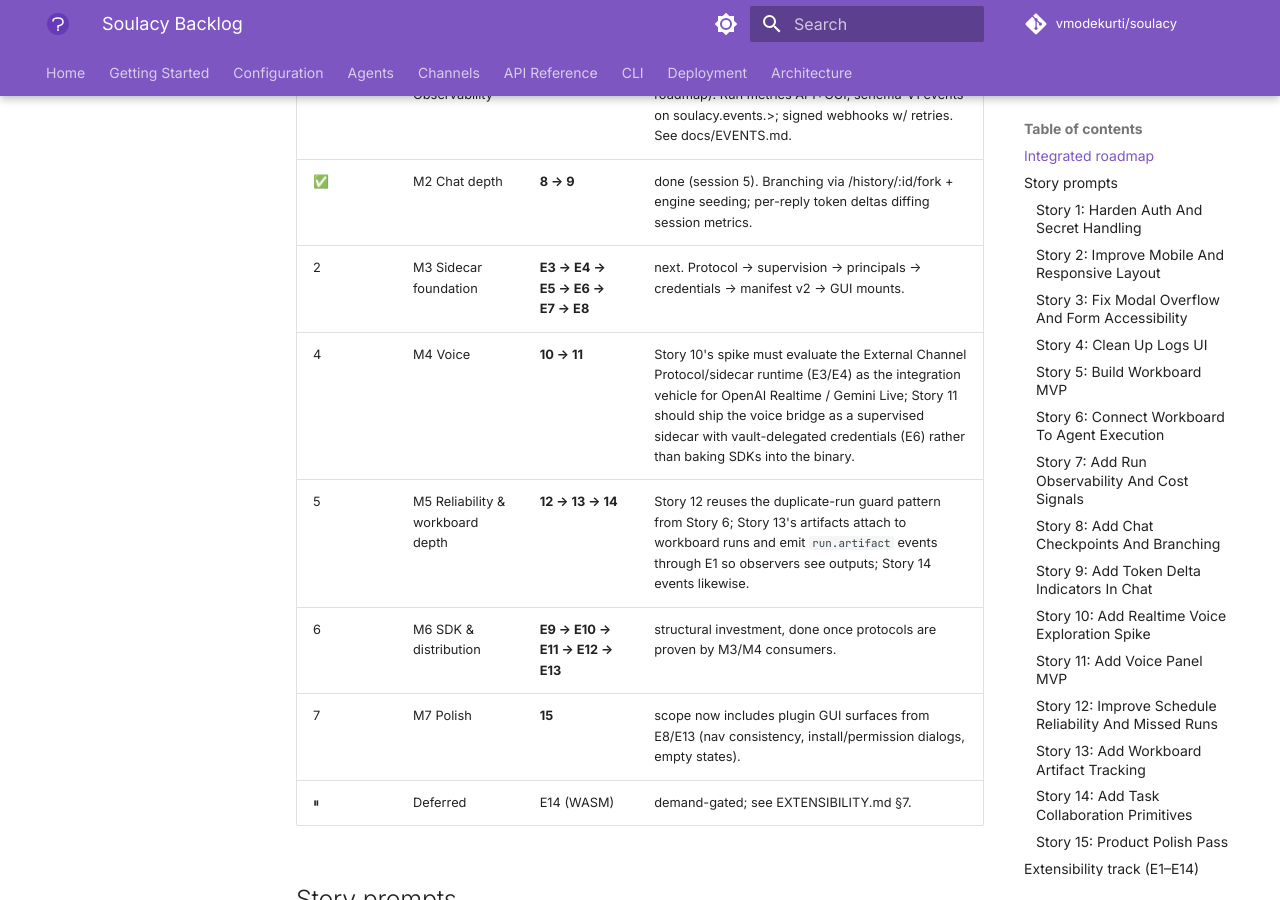
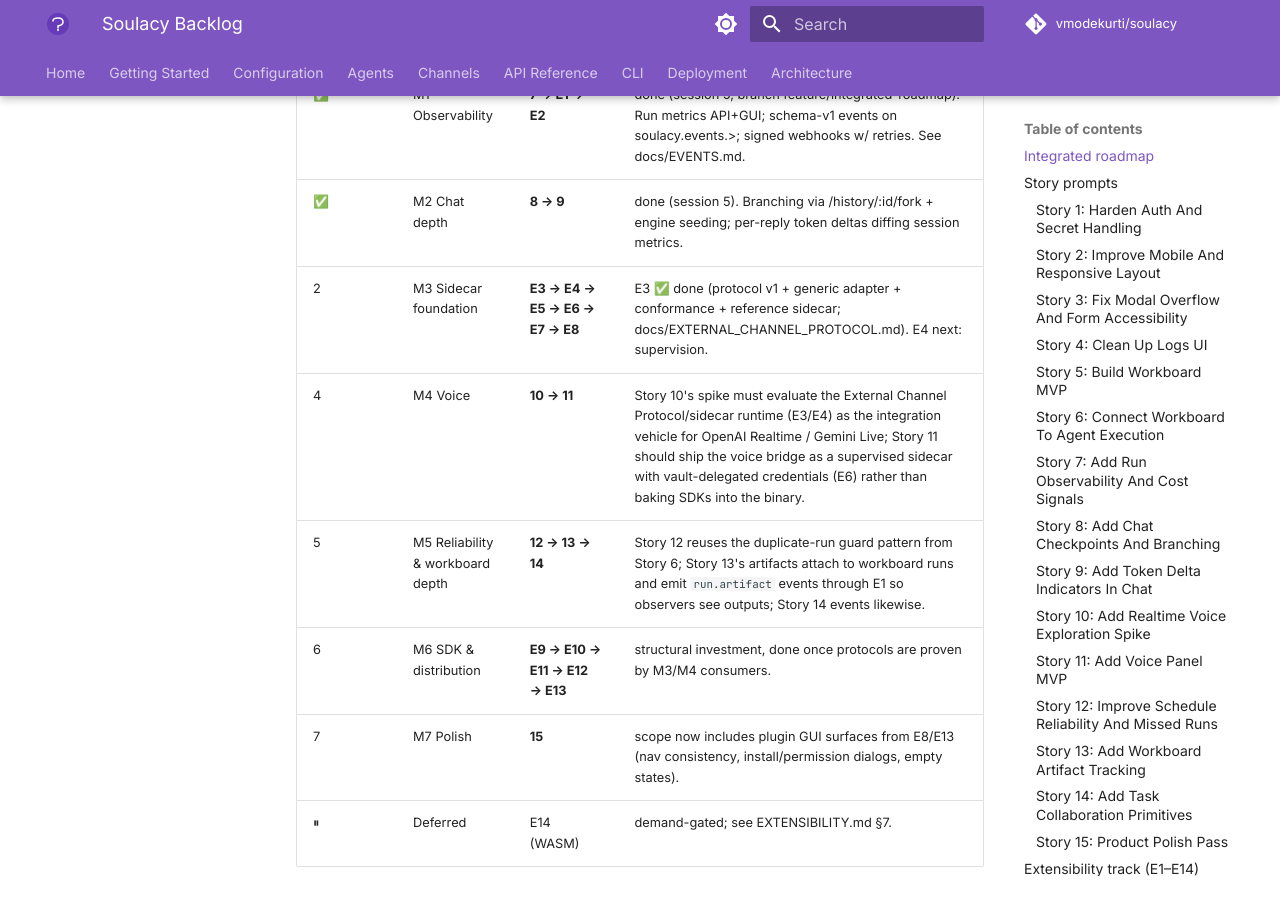
Before and after one commit to vmodekurti/soulacy, an MkDocs documentation site: the page built from docs/BACKLOG.md, in a window 1280 px wide and 900 px high, scrolled down 666 px. Built offline with MkDocs 1.6.1 and Material for MkDocs 9.7.7, drawn with Linux system fonts in a browser that asks for light colours; comment, search, counter and statistics services are not loaded; the version menu is left out.

Commit message:
docs: E3 complete in roadmap + handoff (incl. temp-file hygiene note)

```diff
--- a/docs/BACKLOG.md
+++ b/docs/BACKLOG.md
@@ -23,7 +23,7 @@
 | ✅ | M0 Foundation | 1, 2, 3, 4, 5, 6 | done (sessions 4–5) |
 | ✅ | M1 Observability | **7 → E1 → E2** | done (session 5, branch feature/integrated-roadmap). Run metrics API+GUI; schema-v1 events on soulacy.events.>; signed webhooks w/ retries. See docs/EVENTS.md. |
 | ✅ | M2 Chat depth | **8 → 9** | done (session 5). Branching via /history/:id/fork + engine seeding; per-reply token deltas diffing session metrics. |
-| 2 | M3 Sidecar foundation | **E3 → E4 → E5 → E6 → E7 → E8** | next. Protocol → supervision → principals → credentials → manifest v2 → GUI mounts. |
+| 2 | M3 Sidecar foundation | **E3 → E4 → E5 → E6 → E7 → E8** | E3 ✅ done (protocol v1 + generic adapter + conformance + reference sidecar; docs/EXTERNAL_CHANNEL_PROTOCOL.md). E4 next: supervision. |
 | 4 | M4 Voice | **10 → 11** | Story 10's spike must evaluate the External Channel Protocol/sidecar runtime (E3/E4) as the integration vehicle for OpenAI Realtime / Gemini Live; Story 11 should ship the voice bridge as a supervised sidecar with vault-delegated credentials (E6) rather than baking SDKs into the binary. |
 | 5 | M5 Reliability & workboard depth | **12 → 13 → 14** | Story 12 reuses the duplicate-run guard pattern from Story 6; Story 13's artifacts attach to workboard runs and emit `run.artifact` events through E1 so observers see outputs; Story 14 events likewise. |
 | 6 | M6 SDK & distribution | **E9 → E10 → E11 → E12 → E13** | structural investment, done once protocols are proven by M3/M4 consumers. |
```
